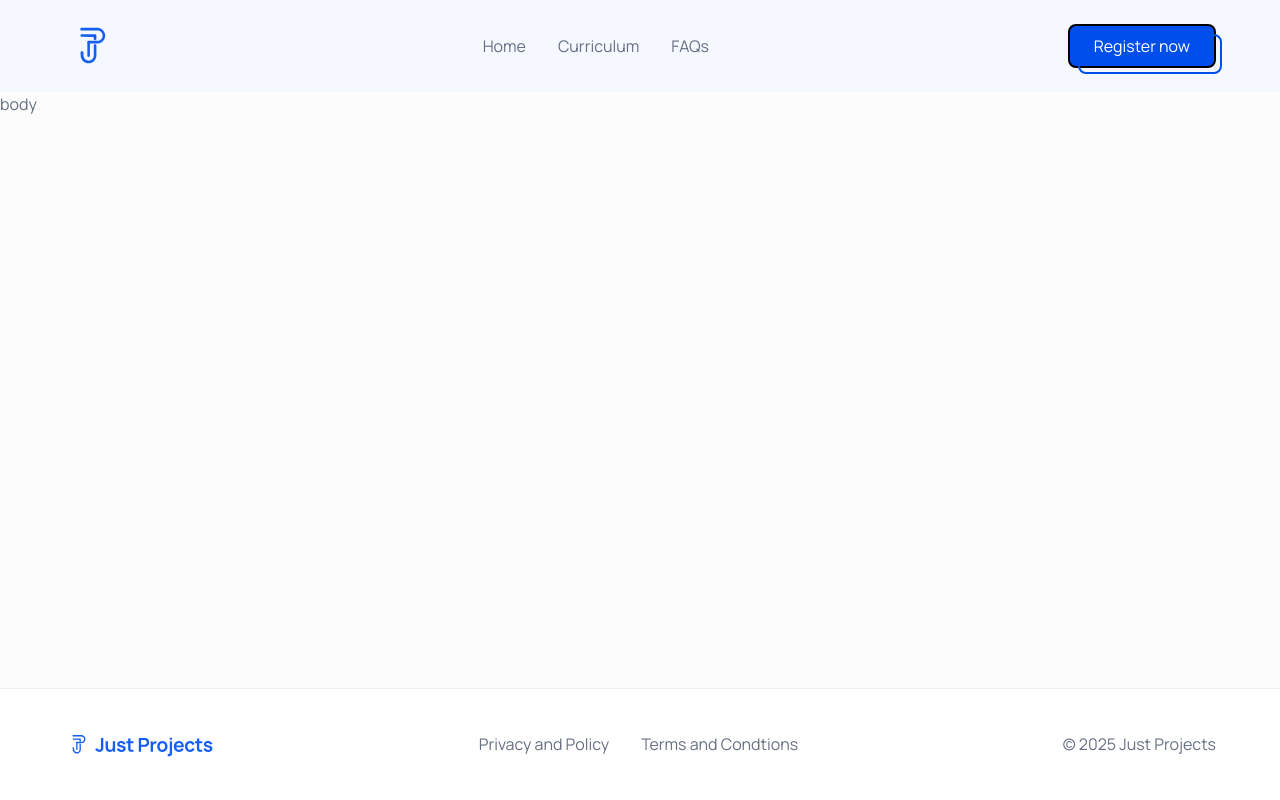
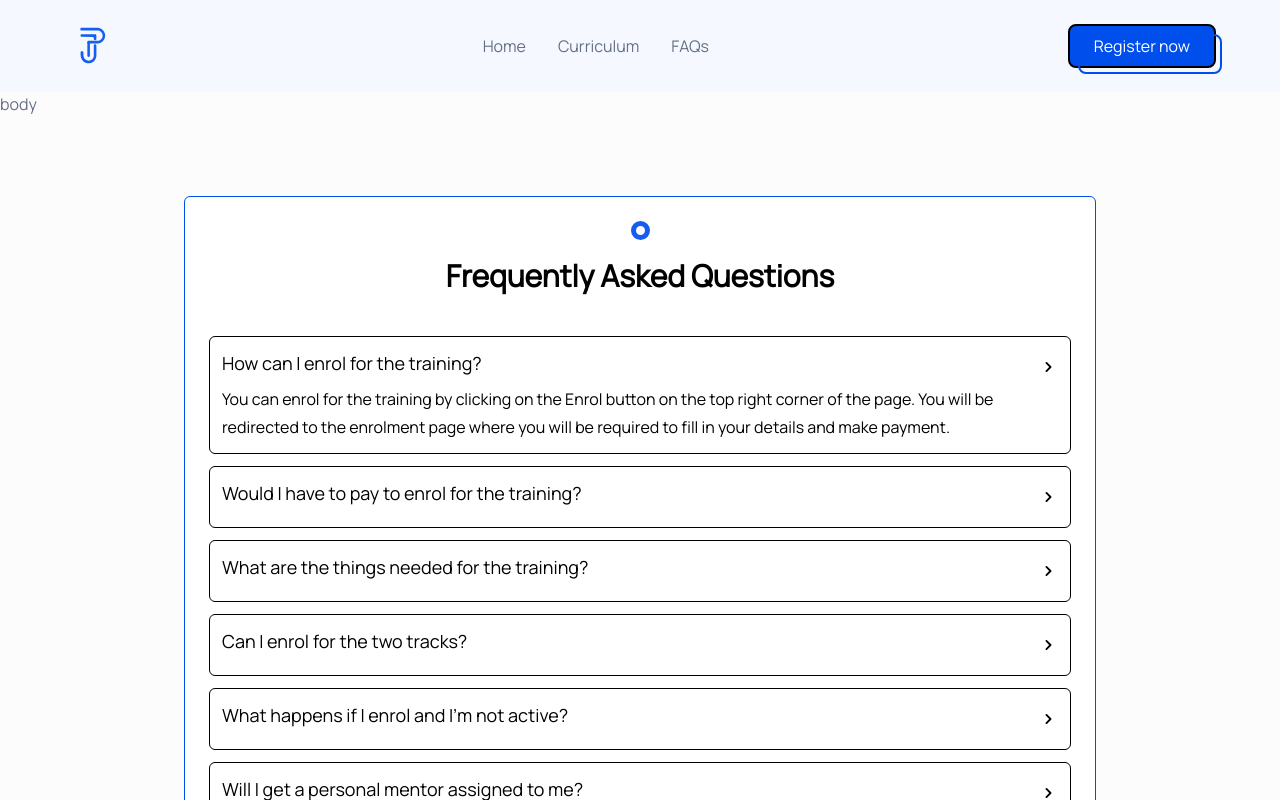
Before and after one commit to Rasheedatj/just-projects, a Next.js app: page / in a window 1280 px wide. Shown: the top 800 px of the page. Built offline with nearby package versions, Linux system fonts and the light colour scheme.

Commit message:
feat: add faq component

```diff
--- /dev/null
+++ b/app/_components/FAQs.tsx
@@ -0,0 +1,22 @@
+import React from 'react';
+import FaqList from './FaqList';
+import Pin from '@/public/faq_Ellipse.svg';
+import Image from 'next/image';
+
+const FAQs = () => {
+  return (
+    <section className='px-8  flex py-20 bg-neutral-50 text-black '>
+      <div className='md:w-3/4 border-[1px] mx-auto border-primary-700 bg-white rounded-md p-6 relative before:absolute before:content-[""] before:rounded-md before:w-full before:h-full before:border-[1px] before:border-primary-700 before:bottom-2 before:left-2 before:-z-[2] '>
+        <header className='flex flex-col gap-4 justify-center items-center'>
+          <Image src={Pin} quality={70} alt='pin' />
+          <h1 className='text-center font-semibold text-3xl leading-10'>
+            Frequently Asked Questions
+          </h1>
+        </header>
+        <FaqList />
+      </div>
+    </section>
+  );
+};
+
+export default FAQs;
--- /dev/null
+++ b/app/_components/FaqItem.tsx
@@ -0,0 +1,41 @@
+import { ChevronRightIcon } from '@heroicons/react/16/solid';
+import React from 'react';
+
+interface FAQProp {
+  id: number;
+  question: string;
+  answer: string;
+}
+
+interface Prop {
+  faq: FAQProp;
+  activeId: number;
+  onToggle: (id: number) => void;
+}
+
+const FaqItem = ({ faq, activeId, onToggle }: Prop) => {
+  return (
+    <div
+      onClick={() => onToggle(faq.id)}
+      className='border-[1px] border-black p-3 rounded-md cursor-pointer '
+    >
+      <article>
+        <div className='flex items-center justify-between'>
+          <h3 className='font-medium md:text-lg pb-2'>{faq.question}</h3>
+          <ChevronRightIcon className='w-5 h-5' />
+        </div>
+        <p
+          className={`leading-7 ${
+            activeId !== faq.id
+              ? 'h-0 opacity-0'
+              : 'h-15 opacity-100 transition-all duration-300 ease-out'
+          } `}
+        >
+          {faq.answer}
+        </p>
+      </article>
+    </div>
+  );
+};
+
+export default FaqItem;
--- /dev/null
+++ b/app/_components/FaqList.tsx
@@ -0,0 +1,24 @@
+'use client';
+import React, { useState } from 'react';
+import { frequentlyAskedQuestions } from '../_utils/data';
+import FaqItem from './FaqItem';
+
+const FaqList = () => {
+  const [activeFaq, setActiveFaq] = useState<number>(1);
+  const handleToggleFaq = (id: number) => setActiveFaq(id);
+
+  return (
+    <div className='space-y-3 mt-10'>
+      {frequentlyAskedQuestions.map((faq) => (
+        <FaqItem
+          key={faq.id}
+          faq={faq}
+          activeId={activeFaq}
+          onToggle={handleToggleFaq}
+        />
+      ))}
+    </div>
+  );
+};
+
+export default FaqList;
--- a/app/_utils/data.ts
+++ b/app/_utils/data.ts
@@ -125,3 +125,48 @@ export const policies = [
     ],
   },
 ];
+
+export const frequentlyAskedQuestions = [
+  {
+    id: 1,
+    question: 'How can I enrol for the training?',
+    answer:
+      'You can enrol for the training by clicking on the Enrol button on the top right corner of the page. You will be redirected to the enrolment page where you will be required to fill in your details and make payment.',
+  },
+  {
+    id: 2,
+    question: 'Would I have to pay to enrol for the training?',
+    answer:
+      'Yes, you will have to pay to enrol for the training. The cost of the training is N10,000.00. You can pay using your debit card or bank transfer.',
+  },
+  {
+    id: 3,
+    question: 'What are the things needed for the training?',
+    answer:
+      'You will need a laptop or desktop computer, a stable internet connection, and a good headset with a microphone.',
+  },
+  {
+    id: 4,
+    question: 'Can I enrol for the two tracks?',
+    answer:
+      'Yes, you can enrol for both tracks. However, you will have to pay for each track separately.',
+  },
+  {
+    id: 5,
+    question: "What happens if I enrol and I'm not active?",
+    answer:
+      "If you enrol and you're not active, you will be removed from the training. You will have to re-enrol if you want to be part of the training.",
+  },
+  {
+    id: 6,
+    question: 'Will I get a personal mentor assigned to me?',
+    answer:
+      'Yes, you will get a personal mentor assigned to you. Your mentor will be available to answer your questions and guide you through the training.',
+  },
+  {
+    id: 7,
+    question: 'Will I get to see President Buhari after the training?',
+    answer:
+      "No, you will not get to see President Buhari after the training. However, you will get to see the President's wife, Aisha Buhari.",
+  },
+];
--- a/app/page.tsx
+++ b/app/page.tsx
@@ -1,7 +1,13 @@
 import React from 'react';
+import FAQs from './_components/FAQs';
 
 const page = () => {
-  return <div>body</div>;
+  return (
+    <div>
+      body
+      <FAQs />
+    </div>
+  );
 };
 
 export default page;
```
Also changed, not shown: public/faq_Ellipse.svg (added).
